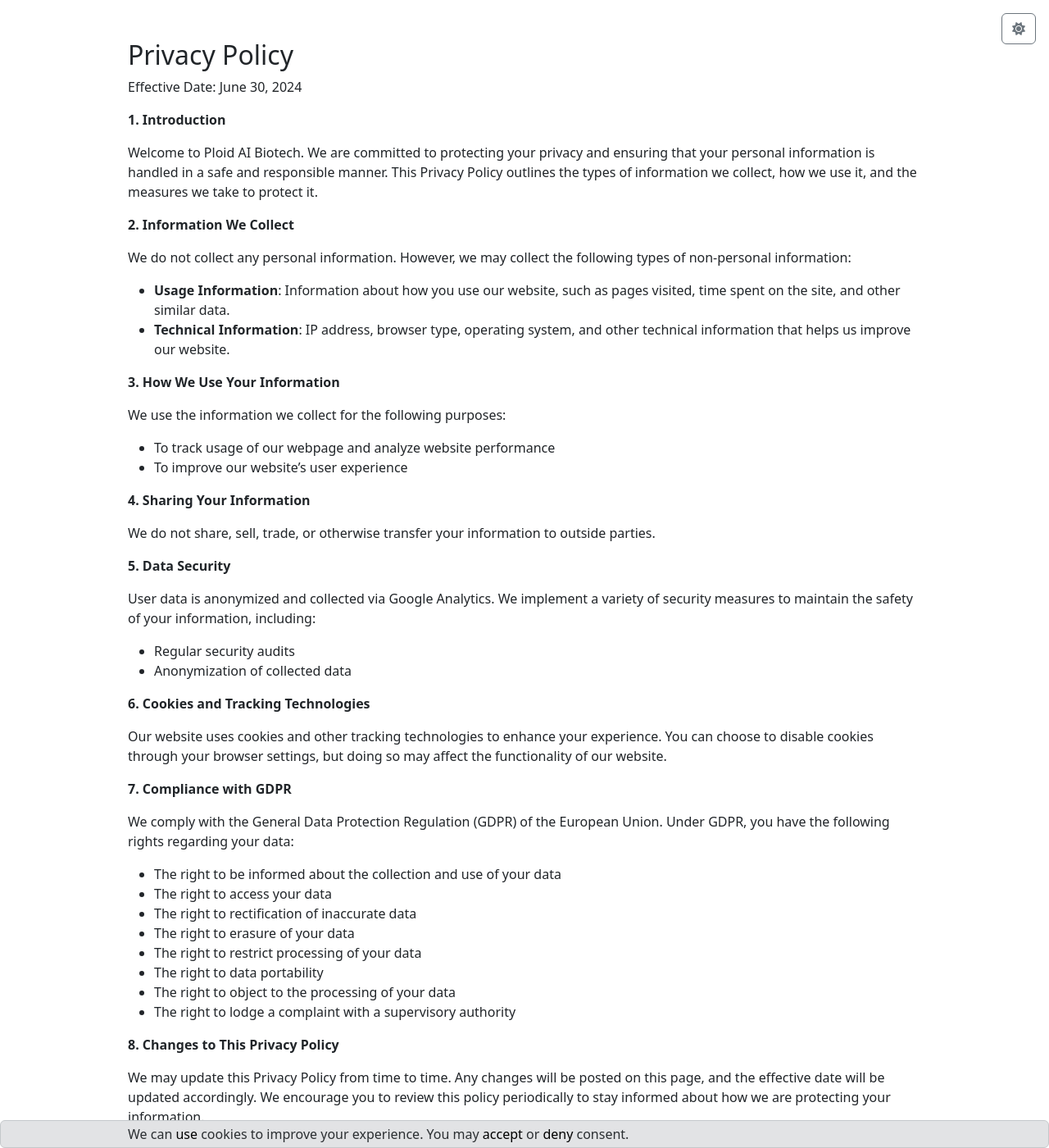
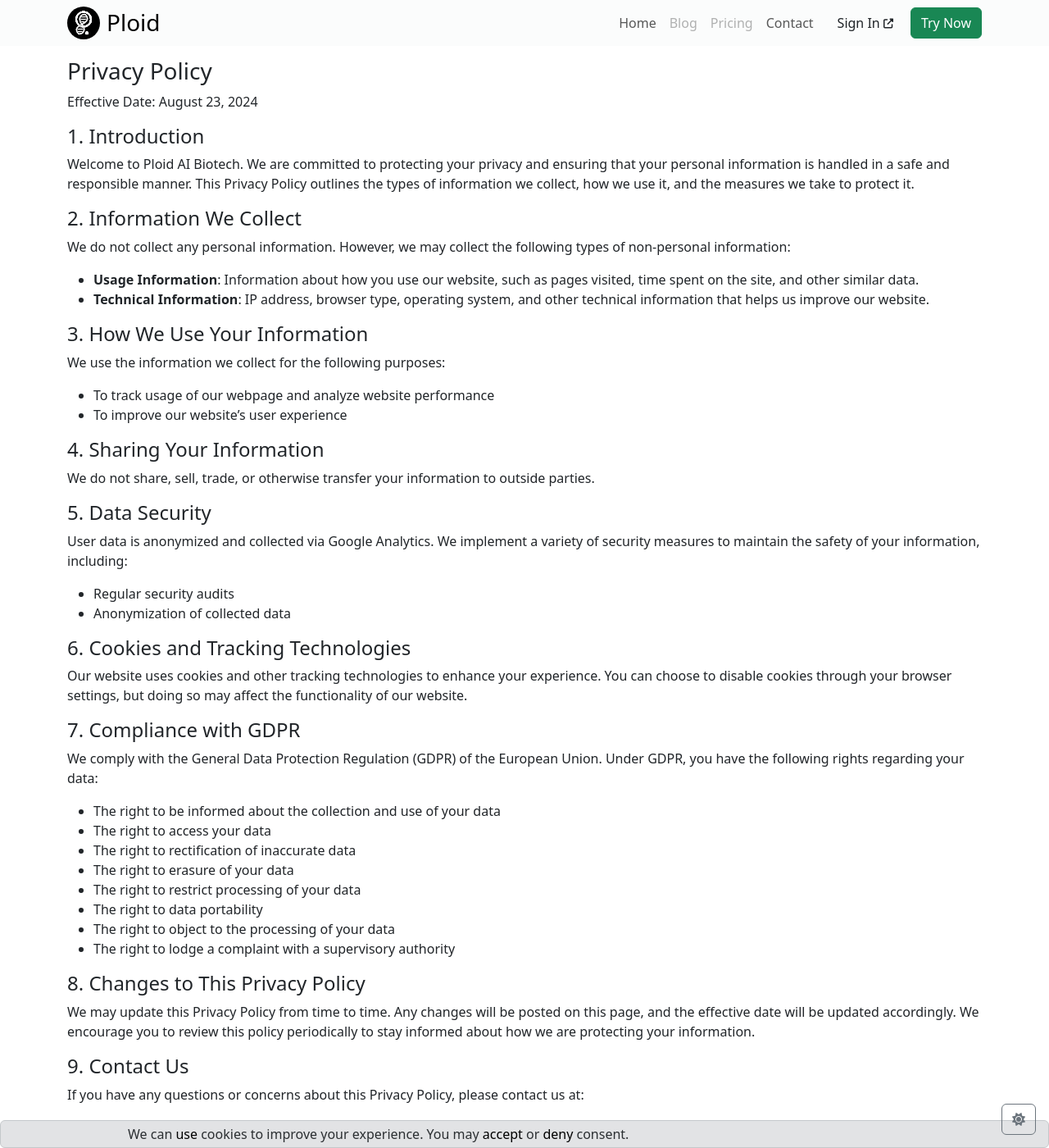
Before and after one commit to ploid/ploid.github.io, a Jekyll site: the page built from _pages/privacy-policy.md, in a window 1280 px wide and 1400 px high. Shown: the whole window at 82% size. Built offline with Jekyll 4.4.1, drawn with Linux system fonts in a browser that asks for light colours; some of the changed text lies outside the part shown.

Commit message:
feat: adding navigation

```diff
--- a/_config.yml
+++ b/_config.yml
@@ -4,7 +4,9 @@
   Ploid is revolutionizing biotechnology with cutting-edge AI solutions.
 baseurl: "" # the subpath
 url: "https://ploid.ai" # the base hostname & protocol
+app: "https://app.ploid.ai" # the app URL
 icon: /assets/images/logo.svg
+css: /assets/css/style.css
 
 # Configurations
 permalink: pretty
@@ -32,7 +34,9 @@
 seo:
   default_image: /assets/images/default-og-image.png
   twitter:
-    username: ploid
+    username: PloidAI
+  linkedin:
+    username: ploid-ai
 
 # Analytics
 analytics:
--- a/_includes/dark-mode-switcher.html
+++ b/_includes/dark-mode-switcher.html
@@ -1,5 +1,5 @@
 <!-- Dark Mode -->
-<button id="dark-mode-toggle" class="btn btn-outline-secondary position-fixed top-0 end-0 m-3"><span id="dark-mode-icon" class="fa fa-moon"></span></button>
+<button id="dark-mode-toggle" class="btn btn-outline-secondary position-fixed bottom-0 end-0 m-3"><span id="dark-mode-icon" class="fa fa-moon"></span></button>
 <script>
     const darkModeToggle = document.getElementById('dark-mode-toggle');
     const darkModeIcon = document.getElementById('dark-mode-icon');
--- /dev/null
+++ b/_includes/footer.html.liquid
@@ -0,0 +1,35 @@
+<footer class="footer mt-auto py-3">
+    <div class="container">
+      <hr>
+      <div class="row">
+        <!-- About Section -->
+        <div class="col-md-6 text-md-start text-center">
+          <h5>Ploid: Leading AI for Biotech</h5>
+          <div>
+            <span class="text-muted">&copy; 2024 Ploid AI Biotech. All rights reserved.</span>
+          </div>
+        </div>
+
+        <!-- Social Media & Contact -->
+        <div class="col-md-6 text-md-end text-center">
+          <div>
+            <a class="btn" href="https://twitter.com/{{ site.seo.twitter.username }}"><i class="fab fa-x-twitter"></i> Twitter</a>
+            <a class="btn" href="https://www.linkedin.com/company/{{ site.seo.linkedin.username }}"><i class="fab fa-linkedin"></i> LinkedIn</a>
+          </div>
+          <div>
+            <a class="btn" href="mailto:{{ site.emails.contact }}">Contact Us</a>
+            <a class="btn" href="mailto:{{ site.emails.jobs }}">Jobs</a>
+          </div>
+          <div>
+            <a class="btn" href="/terms-of-service">Terms of Service</a>
+            <a class="btn" href="/privacy-policy">Privacy Policy</a>
+          </div>
+        </div>
+        </div>
+        <div class="row">
+        <div class="col text-center">
+
+        </div>
+        </div>
+    </div>
+</footer>
--- /dev/null
+++ b/_includes/navbar.html.liquid
@@ -0,0 +1,47 @@
+<nav class="navbar navbar-expand-lg fixed-top bg-body-tertiary ploid-navbar">
+  <div class="container">
+    <!-- Navbar title -->
+    <a class="navbar-brand d-flex align-items-center py-0"
+      {% if page.active == "home" %}href="#"{% else %}href="/"{% endif %}>
+        <img src="/assets/images/logo.svg" alt="Ploid" width="40" height="40">
+        <span class="h3 mb-0 ms-2">Ploid</span>
+    </a>
+
+    <!-- Navbar toggler -->
+    <button class="navbar-toggler" type="button" data-bs-toggle="collapse" data-bs-target="#navbarNav" aria-controls="navbarNav" aria-expanded="false" aria-label="Toggle navigation">
+        <span class="navbar-toggler-icon"></span>
+    </button>
+
+    <!-- Navbar links -->
+    <div class="collapse navbar-collapse" id="navbarNav">
+      <ul class="navbar-nav ms-auto">
+        <li class="nav-item">
+          <a class="nav-link{% if page.active == "home" %} active{% endif %}" href="/">Home</a>
+        </li>
+        <li class="nav-item">
+          <a class="nav-link disabled{% if page.active == "blog" %} active{% endif %}" href="/blog">Blog</a>
+        </li>
+        <li class="nav-item">
+          <a class="nav-link disabled{% if page.active == "pricing" %} active{% endif %}" href="/pricing">Pricing</a>
+        </li>
+        <li class="nav-item">
+          <a class="nav-link{% if page.active == "contact" %} active{% endif %}" href="/contact">Contact</a>
+        </li>
+        <!-- Buttons in the list (for collapsed navbar) -->
+        <li class="nav-item d-lg-none">
+          <a class="nav-link" href="{{ site.app }}" target="_blank">Sign In <i class="fa-solid fa-xs fa-up-right-from-square"></i></a>
+        </li>
+        <li class="nav-item d-lg-none">
+          <a class="nav-link{% if page.active == "sign-up" %} active{% endif %}" href="/sign-up">Try Now</a>
+        </li>
+      </ul>
+      <!-- Buttons outside the list (for expanded navbar) -->
+      <form class="d-none d-lg-flex ms-2" onsubmit="window.open('{{ site.app }}', '_blank'); return false;">
+        <button class="btn ploid-hover-up" type="submit">Sign In <i class="fa-solid fa-xs fa-up-right-from-square"></i></button>
+      </form>
+      <form class="d-none d-lg-flex ms-2" action="/sign-up">
+        <button class="btn btn-success ploid-hover-up{% if page.active == "sign-up" %} active{% endif %}" type="submit">Try Now</button>
+      </form>
+    </div>
+  </div>
+</nav>
--- a/_layouts/default.html
+++ b/_layouts/default.html
@@ -9,21 +9,26 @@
 
         <link href="https://cdn.jsdelivr.net/npm/bootstrap@5.3.3/dist/css/bootstrap.min.css" rel="stylesheet" integrity="sha384-QWTKZyjpPEjISv5WaRU9OFeRpok6YctnYmDr5pNlyT2bRjXh0JMhjY6hW+ALEwIH" crossorigin="anonymous">
         <link href="https://cdnjs.cloudflare.com/ajax/libs/font-awesome/6.5.2/css/all.min.css" rel="stylesheet">
+        <link href="https://cdn.jsdelivr.net/npm/wowjs@1.1.3/css/libs/animate.min.css" rel="stylesheet">
+        <link href="{{ site.url }}{{ site.css }}" rel="stylesheet">
 
-        {% include seo-tags.html %}
+        {% include seo-tags.html.liquid %}
         {% include google-analytics.html %}
     </head>
     <body>
         {% include consent-banner.html %}
+        {% include navbar.html.liquid %}
 
-        <div class="container my-5 px-3" style="max-width: 1000px;">
+        <div class="container" {% if page.active != "home" %}style="padding-top: 70px;"{% endif %}>
             {{ content }}
         </div>
 
+        {% include footer.html.liquid %}
         {% include dark-mode-switcher.html %}
 
         <script src="https://cdn.jsdelivr.net/npm/bootstrap@5.3.3/dist/js/bootstrap.bundle.min.js" integrity="sha384-YvpcrYf0tY3lHB60NNkmXc5s9fDVZLESaAA55NDzOxhy9GkcIdslK1eN7N6jIeHz" crossorigin="anonymous"></script>
         <script src="https://cdn.jsdelivr.net/npm/@popperjs/core@2.11.8/dist/umd/popper.min.js" integrity="sha384-I7E8VVD/ismYTF4hNIPjVp/Zjvgyol6VFvRkX/vR+Vc4jQkC+hVqc2pM8ODewa9r" crossorigin="anonymous"></script>
-        <script src="https://cdn.jsdelivr.net/npm/bootstrap@5.3.3/dist/js/bootstrap.min.js" integrity="sha384-0pUGZvbkm6XF6gxjEnlmuGrJXVbNuzT9qBBavbLwCsOGabYfZo0T0to5eqruptLy" crossorigin="anonymous"></script>
+        <script src="https://cdn.jsdelivr.net/npm/wowjs@1.1.3/dist/wow.min.js"></script>
+        <script>new WOW().init();</script>
     </body>
 </html>
--- a/_pages/privacy-policy.md
+++ b/_pages/privacy-policy.md
@@ -1,48 +1,49 @@
 ---
 layout: default
 title: Privacy Policy
+active: privacy-policy
 permalink: /privacy-policy
 description: Ploid AI Biotech Privacy Policy
 ---
 
-## Privacy Policy
+### Privacy Policy
 
-Effective Date: June 30, 2024
+Effective Date: August 23, 2024
 
-**1. Introduction**
+#### 1. Introduction
 
 Welcome to Ploid AI Biotech. We are committed to protecting your privacy and ensuring that your personal information is handled in a safe and responsible manner. This Privacy Policy outlines the types of information we collect, how we use it, and the measures we take to protect it.
 
-**2. Information We Collect**
+#### 2. Information We Collect
 
 We do not collect any personal information. However, we may collect the following types of non-personal information:
 
 - **Usage Information**: Information about how you use our website, such as pages visited, time spent on the site, and other similar data.
 - **Technical Information**: IP address, browser type, operating system, and other technical information that helps us improve our website.
 
-**3. How We Use Your Information**
+#### 3. How We Use Your Information
 
 We use the information we collect for the following purposes:
 
 - To track usage of our webpage and analyze website performance
 - To improve our website’s user experience
 
-**4. Sharing Your Information**
+#### 4. Sharing Your Information
 
 We do not share, sell, trade, or otherwise transfer your information to outside parties.
 
-**5. Data Security**
+#### 5. Data Security
 
 User data is anonymized and collected via Google Analytics. We implement a variety of security measures to maintain the safety of your information, including:
 
 - Regular security audits
 - Anonymization of collected data
 
-**6. Cookies and Tracking Technologies**
+#### 6. Cookies and Tracking Technologies
 
 Our website uses cookies and other tracking technologies to enhance your experience. You can choose to disable cookies through your browser settings, but doing so may affect the functionality of our website.
 
-**7. Compliance with GDPR**
+#### 7. Compliance with GDPR
 
 We comply with the General Data Protection Regulation (GDPR) of the European Union. Under GDPR, you have the following rights regarding your data:
 
@@ -55,16 +56,16 @@
 - The right to object to the processing of your data
 - The right to lodge a complaint with a supervisory authority
 
-**8. Changes to This Privacy Policy**
+#### 8. Changes to This Privacy Policy
 
 We may update this Privacy Policy from time to time. Any changes will be posted on this page, and the effective date will be updated accordingly. We encourage you to review this policy periodically to stay informed about how we are protecting your information.
 
-**9. Contact Us**
+#### 9. Contact Us
 
 If you have any questions or concerns about this Privacy Policy, please contact us at:
 
 Ploid AI Biotech
 Barcelona, Spain
-Email: contact@ploid.ai
+Email: {{ site.emails.contact }}
 
-<a href="{{ site.baseurl }}/" class="link-body-emphasis link-underline link-underline-opacity-0">Back</a>
+<a href="/" class="link-body-emphasis link-underline link-underline-opacity-0">Back</a>
--- /dev/null
+++ b/assets/css/style.css
@@ -0,0 +1,28 @@
+/* Custom CSS */
+
+/* Global */
+body {
+    display: flex;
+    flex-direction: column;
+    min-height: 100vh;
+}
+
+/* Navbar */
+.ploid-navbar {
+    backdrop-filter: blur(8px);
+    --bs-bg-opacity: 0.5;
+    transition: background-color 0.5s ease-in-out;
+}
+
+.ploid-hover-up {
+    transition: transform 0.2s ease-in-out;
+}
+
+.ploid-hover-up:hover {
+    transform: translateY(-3px);
+}
+
+/* Home */
+.hero-section {
+    height: 100vh;
+}
```
Also changed, not shown: _pages/contact.md (+1 -0 lines), _pages/evolving.md (added, +29 -0 lines), _pages/index.md (+15 -22 lines), _pages/terms-of-service.md (added, +53 -0 lines), _includes/seo-tags.html.liquid (renamed from _includes/seo-tags.html).
